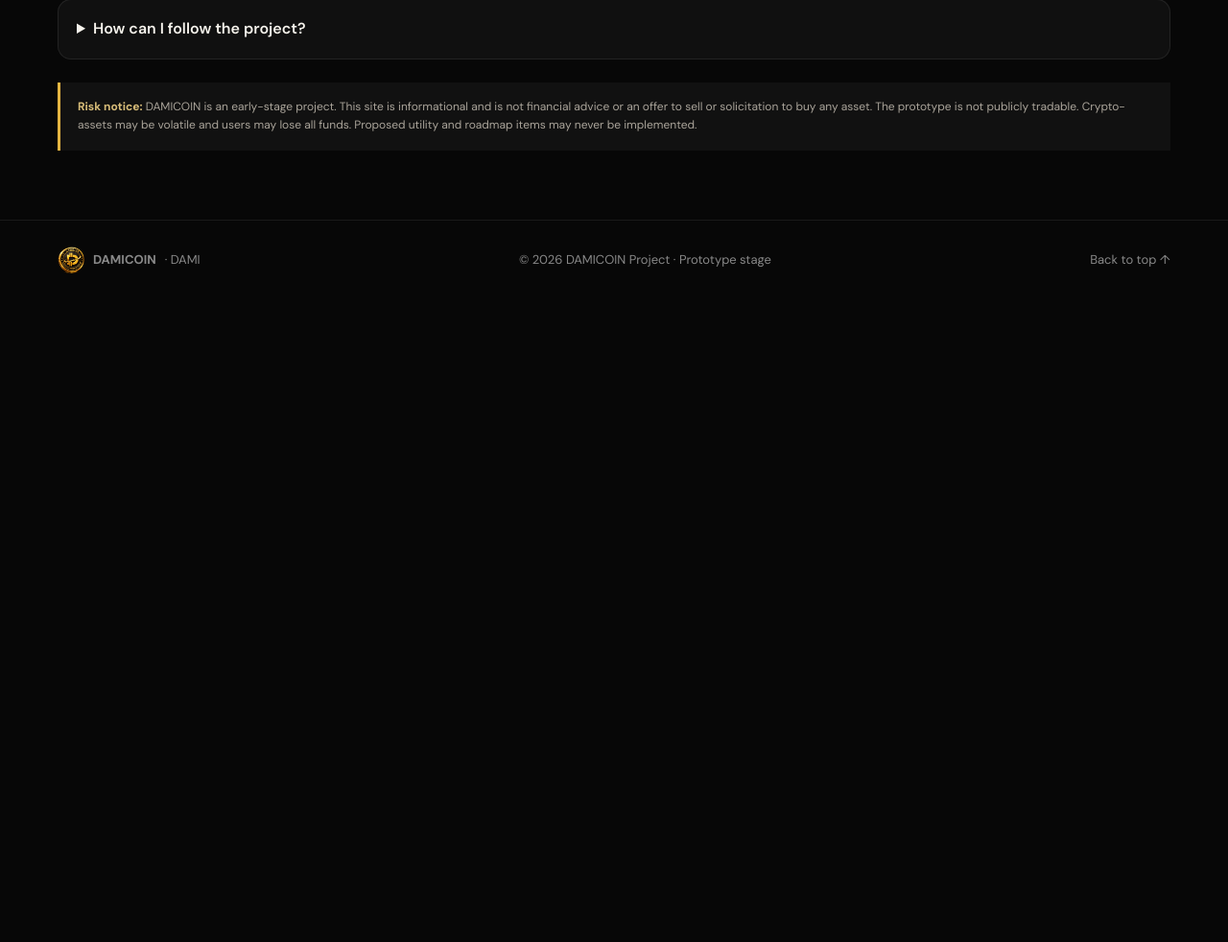
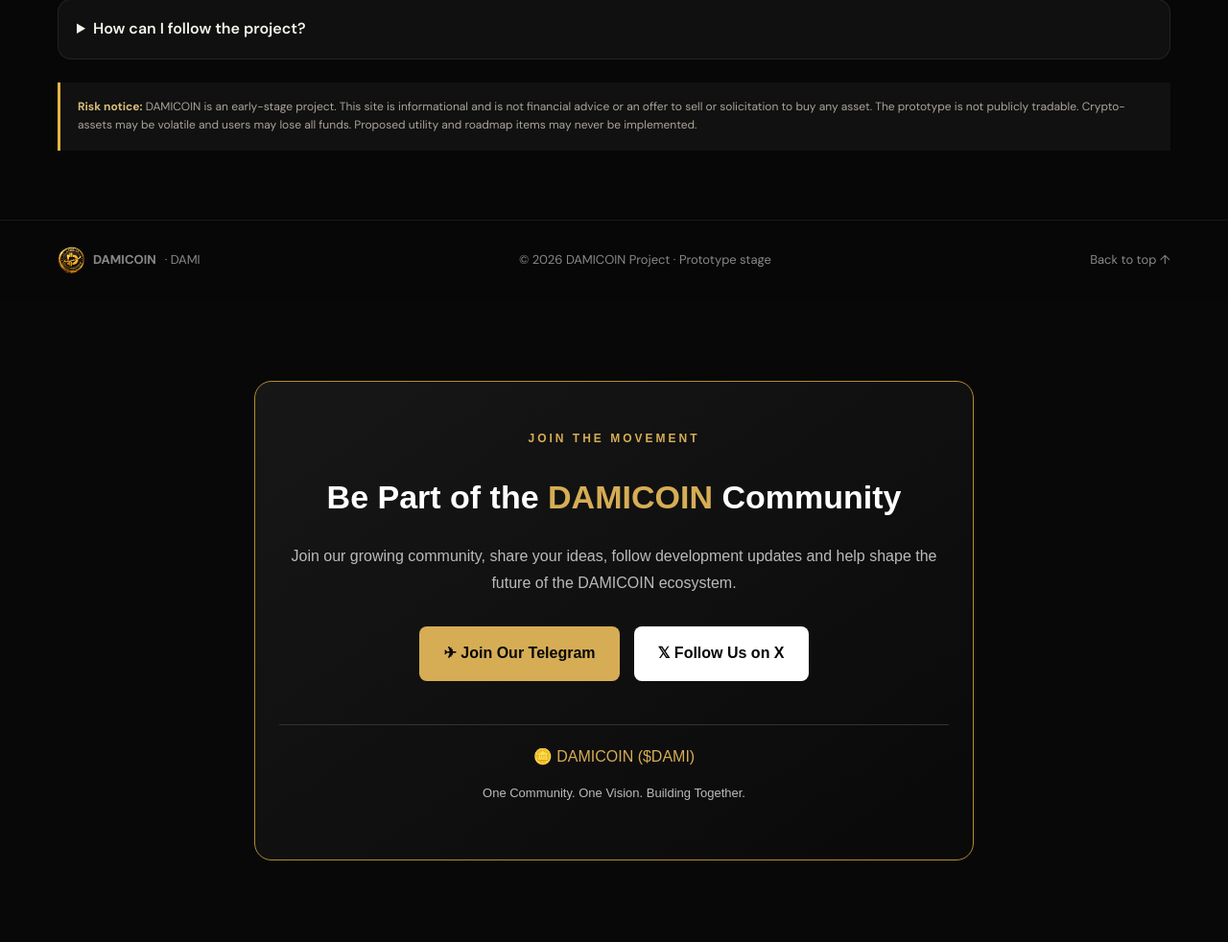
Before and after one commit to timzyjohn1/damicoin-website, a plain HTML site: page index.html in a window 1280 px wide. Shown: the part 4124-5106 px from the top of the page at 96% size. Before the commit the page ends 4436 px from the top, so only its background shows below. Drawn offline with Linux system fonts and the light colour scheme.

Commit message:
Add DAMICOIN community section to index.html

```diff
--- a/index.html
+++ b/index.html
@@ -125,5 +125,140 @@ btn.addEventListener('click',()=>links.classList.toggle('open'));
 links.querySelectorAll('a').forEach(a=>a.addEventListener('click',()=>links.classList.remove('open')));
 document.getElementById('year').textContent=new Date().getFullYear();
 </script>
+  <!-- DAMICOIN COMMUNITY SECTION -->
+<section class="community-section" id="community">
+    <div class="community-container">
+
+        <span class="community-tag">JOIN THE MOVEMENT</span>
+
+        <h2>Be Part of the <span>DAMICOIN</span> Community</h2>
+
+        <p>
+            Join our growing community, share your ideas,
+            follow development updates and help shape the
+            future of the DAMICOIN ecosystem.
+        </p>
+
+        <div class="community-buttons">
+
+            <a href="https://t.me/DAMICOINCommunity"
+               target="_blank"
+               rel="noopener noreferrer"
+               class="community-btn telegram-btn">
+                ✈ Join Our Telegram
+            </a>
+
+            <a href="https://x.com/DAMICOIN_Offici"
+               target="_blank"
+               rel="noopener noreferrer"
+               class="community-btn x-btn">
+                𝕏 Follow Us on X
+            </a>
+
+        </div>
+
+        <div class="community-footer">
+            <span>🪙 DAMICOIN ($DAMI)</span>
+            <p>One Community. One Vision. Building Together.</p>
+        </div>
+
+    </div>
+</section>
+
+<style>
+.community-section {
+    background: #080808;
+    padding: 85px 20px;
+    text-align: center;
+    color: #fff;
+    font-family: Arial, sans-serif;
+}
+
+.community-container {
+    max-width: 750px;
+    margin: auto;
+    padding: 45px 25px;
+    border: 1px solid #b58b35;
+    border-radius: 18px;
+    background: linear-gradient(145deg, #171717, #090909);
+}
+
+.community-tag {
+    color: #d6ad55;
+    letter-spacing: 3px;
+    font-size: 12px;
+    font-weight: bold;
+}
+
+.community-section h2 {
+    font-size: 34px;
+    margin: 20px 0;
+}
+
+.community-section h2 span {
+    color: #d6ad55;
+}
+
+.community-section p {
+    color: #bbb;
+    line-height: 1.8;
+}
+
+.community-buttons {
+    display: flex;
+    justify-content: center;
+    flex-wrap: wrap;
+    gap: 15px;
+    margin-top: 30px;
+}
+
+.community-btn {
+    padding: 15px 25px;
+    border-radius: 8px;
+    text-decoration: none;
+    font-weight: bold;
+    transition: 0.3s;
+}
+
+.telegram-btn {
+    background: #d6ad55;
+    color: #080808;
+}
+
+.x-btn {
+    background: #fff;
+    color: #080808;
+}
+
+.community-btn:hover {
+    transform: translateY(-4px);
+    opacity: 0.85;
+}
+
+.community-footer {
+    margin-top: 45px;
+    border-top: 1px solid #333;
+    padding-top: 20px;
+    color: #d6ad55;
+}
+
+.community-footer p {
+    font-size: 13px;
+}
+
+@media(max-width: 600px) {
+    .community-section h2 {
+        font-size: 26px;
+    }
+
+    .community-buttons {
+        flex-direction: column;
+    }
+
+    .community-btn {
+        display: block;
+    }
+}
+</style>
 </body>
 </html>
```
